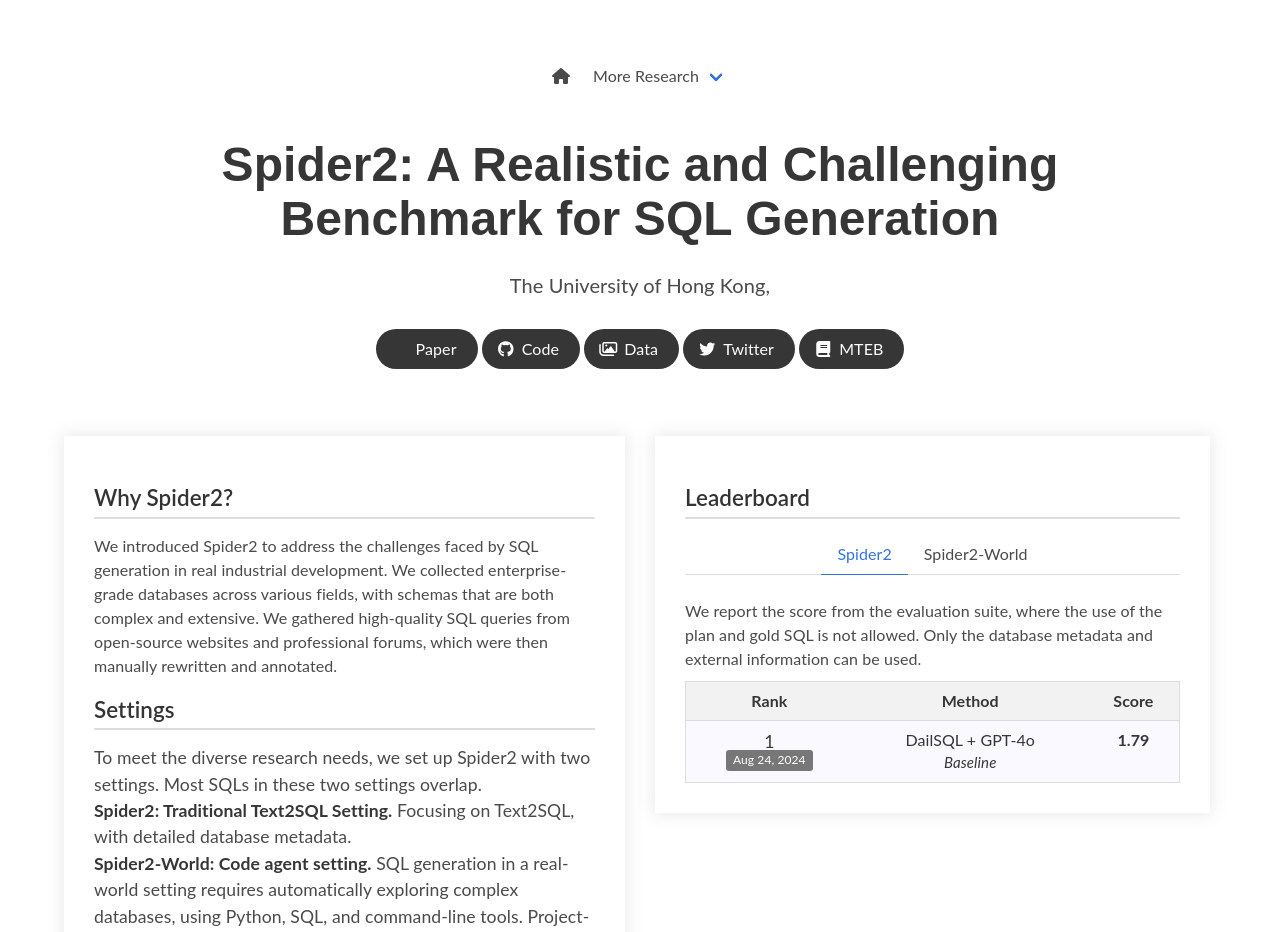
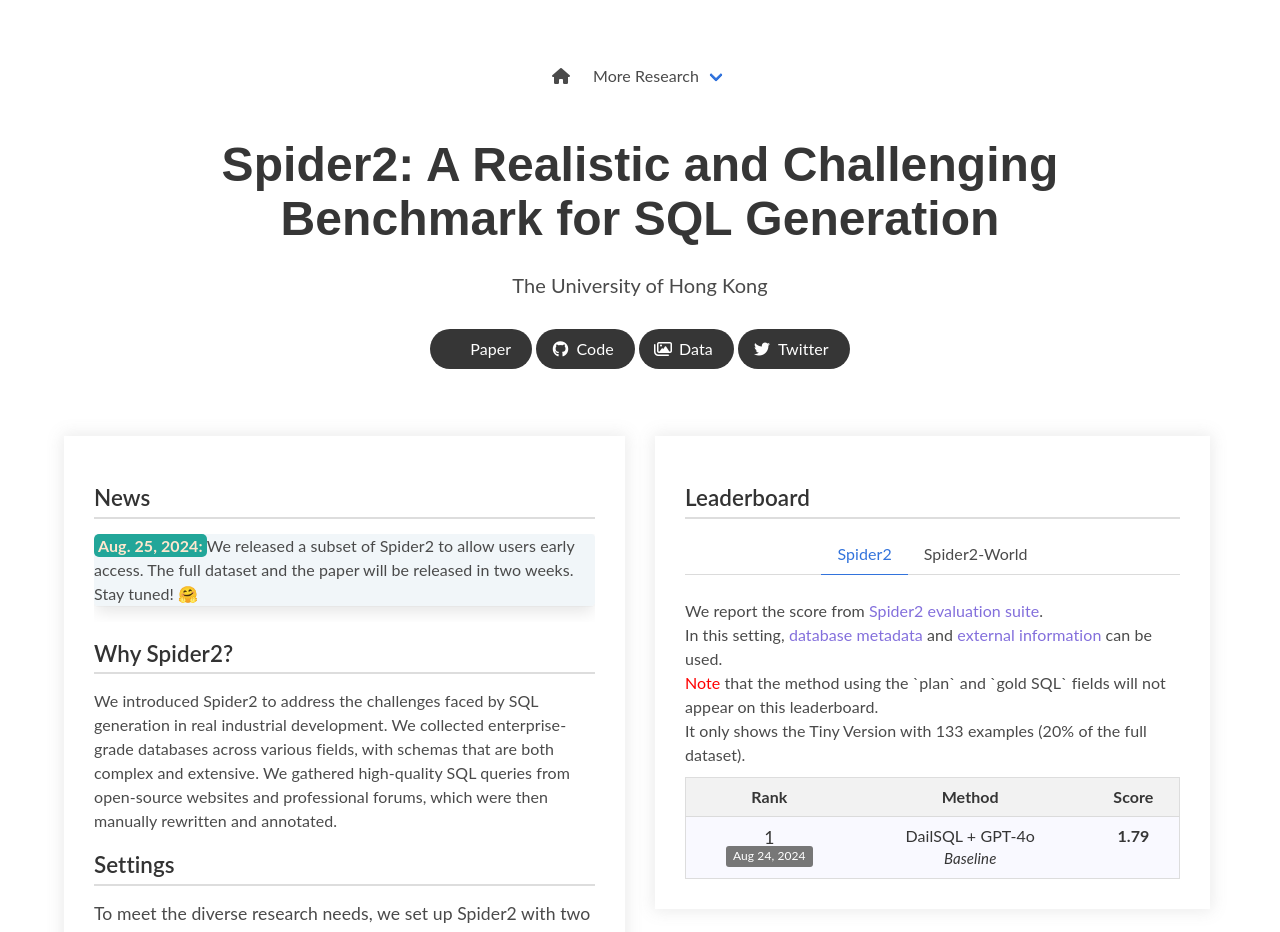
Before and after one commit to spider2-sql/spider2-sql.github.io, a plain HTML site: page index.html in a window 1280 px wide. Shown: the top 932 px of the page. Drawn offline with nearby package versions, Linux system fonts and the light colour scheme; some icons are missing; a web font is replaced by a local one.

Commit message:
update spider2

```diff
--- a/index.html
+++ b/index.html
@@ -145,7 +145,7 @@
 
 <div class="columns is-centered">
         <div class="is-size-5 publication-authors">
-          <span class="author-block">The University of Hong Kong,</span>
+          <span class="author-block">The University of Hong Kong</span>
         </div>
     </div>
 
@@ -180,7 +180,7 @@
                 <!--                </span>-->
                 <!-- Code Link. -->
                 <span class="link-block">
-                  <a href="https://github.com/xlang-ai/BRIGHT"
+                  <a href="https://github.com/xlang-ai/Spider2"
                     class="external-link button is-normal is-rounded is-dark">
                     <span class="icon">
                       <i class="fab fa-github"></i>
@@ -200,7 +200,7 @@
 <!--                </span>-->
                 <!-- Dataset Link. -->
                 <span class="link-block">
-                  <a href="https://huggingface.co/datasets/xlangai/BRIGHT"
+                  <a href="https://huggingface.co/datasets/xlangai/Spider2"
                     class="external-link button is-normal is-rounded is-dark">
                     <span class="icon">
                       <i class="far fa-images"></i>
@@ -237,7 +237,8 @@
                     <span>Twitter</span>
                   </a>
                 </span>
-                  <span class="link-block">
+
+                <!-- <span class="link-block">
                 <a href="https://huggingface.co/spaces/mteb/leaderboard?task=retrieval&language=bright"
                    class="external-link button is-normal is-rounded is-dark">
                   <span class="icon">
@@ -245,7 +246,7 @@
                   </span>
                   <span>MTEB</span>
                   </a>
-              </span>
+              </span> -->
                 <!-- Discord Link. -->
 <!--                <span class="link-block">-->
 <!--                  <a href="https://discord.gg/4Gnw7eTEZR" target="_blank"-->
@@ -266,12 +267,44 @@
            <div class="col-md-6">
               <div class="infoCard">
                  <div class="infoBody">
-                    <div class="infoHeadline">
+
+
+                  <div class="infoHeadline">
+                    <h2>News</h2>
+                 </div>
+
+
+                 <style>
+                  .scroll-container {
+                      max-height: 400px; /* 设置容器的最大高度 */
+                      overflow-y: auto; /* 添加垂直滚动条 */
+                  }
+                  </style>
+
+                  <div class="scroll-container">
+                      <div class="card card-outline-secondary mb-4" style="text-align: left;">
+                          <div class="card-body" style="background-color: #F1F6F9;">
+                            <ul style="padding-left: 0;">
+                                 <li style="list-style-type: none;"><span style="background-color: #22A699; color: white; padding: 2px 4px; border-radius: 5px;"><strong style="color: #FFE7CE">Aug. 25, 2024:</strong></span>We released a subset of Spider2 to allow users early access. The full dataset and the paper will be released in two weeks. Stay tuned! 🤗</li>
+                               </li>
+                            </ul>
+                        </div>
+                    </div>
+                  </div>
+
+
+
+                  <div class="infoHeadline">
                        <h2>Why Spider2?</h2>
                     </div>
+
+
                     <p align="left">
                     <div class="left"> We introduced Spider2 to address the challenges faced by SQL generation in real industrial development. We collected enterprise-grade databases across various fields, with schemas that are both complex and extensive. We gathered high-quality SQL queries from open-source websites and professional forums, which were then manually rewritten and annotated.
                     </div>
+
+
+
                     <div class="infoHeadline">
                       <h2>Settings</h2>
                     </div>
@@ -287,6 +320,7 @@
                     <p align="left">
                       <strong>Spider2-World: Code agent setting.</strong> SQL generation in a real-world setting requires automatically exploring complex databases, using Python, SQL, and command-line tools. Project-level Text-to-SQL task is also involved in this setting.
                     </p>
+                    <img src="images/Spider2.png" alt="test image" width="550">
 
 
                     <div class="infoHeadline">
@@ -300,7 +334,6 @@
 <!--                       <a class="btn actionBtn" href="https://huggingface.co/datasets/xlangai/BRIGHT">Data</a>-->
 <!--                       <a class="btn actionBtn" href="https://huggingface.co/datasets/xlangai/BRIGHT">Twitter</a>-->
                     </div>
-                     <img src="images/Spider2_examples.png" alt="test image" width="500">
                     </p>
 
                     <div class="infoHeadline">
@@ -317,10 +350,6 @@
 
                     <p align="left">
                       <strong>Project-level Task:</strong> We also propose a new novel SQL generation task based on the DBT project, which is a highly realistic SQL generation scenario commonly used in industry development, requiring the completion of a complex data transformation task. (Somewhat similar to the setting in SWE-Bench.)
-                    </p>
-
-                    <p align="left">
-                      <img src="images/Spider2-World.png" alt="test image" width="500">
                     </p>
 
 
@@ -381,7 +410,10 @@
 
                         <div title="Spider2" class="lib_examples" id="BoardPanel1" style="display: block;">
                            <md-block>
-                            We report the score from the evaluation suite, where the use of the plan and gold SQL is not allowed. Only the database metadata and external information can be used.
+                            We report the score from <a href="https://github.com/xlang-ai/Spider2/tree/main/Spider2/evaluation_suite">Spider2 evaluation suite</a>. <br>
+                            In this setting, <a href="https://github.com/xlang-ai/Spider2/tree/main/Spider2/databases/bigquery/metadata">database metadata</a> and <a href="https://github.com/xlang-ai/Spider2/tree/main/Spider2/external_information">external information</a> can be used.<br>
+                            <span style="color: red;">Note</span> that the method using the `plan` and `gold SQL` fields will not appear on this leaderboard. <br>
+                            It only shows the Tiny Version with 133 examples (20% of the full dataset).
                           </md-block>
                           <table class="table performanceTable">
                             <tr>
@@ -421,7 +453,9 @@
 
                         <div title="Spider2-World" class="lib_examples" id="BoardPanel4" style="display: none;">
                           <md-block>
-                            We report the score from the evaluation suite. In this setting, the agent method can only use the contents of the folder to solve the problem.
+                            We report the score from <a href="https://github.com/xlang-ai/Spider2/tree/main/Spider2-World/evaluation_suite">Spider-World evaluation suite</a>.<br>
+                            In this setting, the agent method can only use the contents of each folder to solve the problem. <br>
+                            It only shows the Tiny Version with 40 examples (10% of the full dataset).
                           </md-block>
 
                           <!-- <div class="content has-text-justified"> -->
```
Also changed, not shown: images/Spider2.png (added), images/Spider2_examples.png (deleted).
